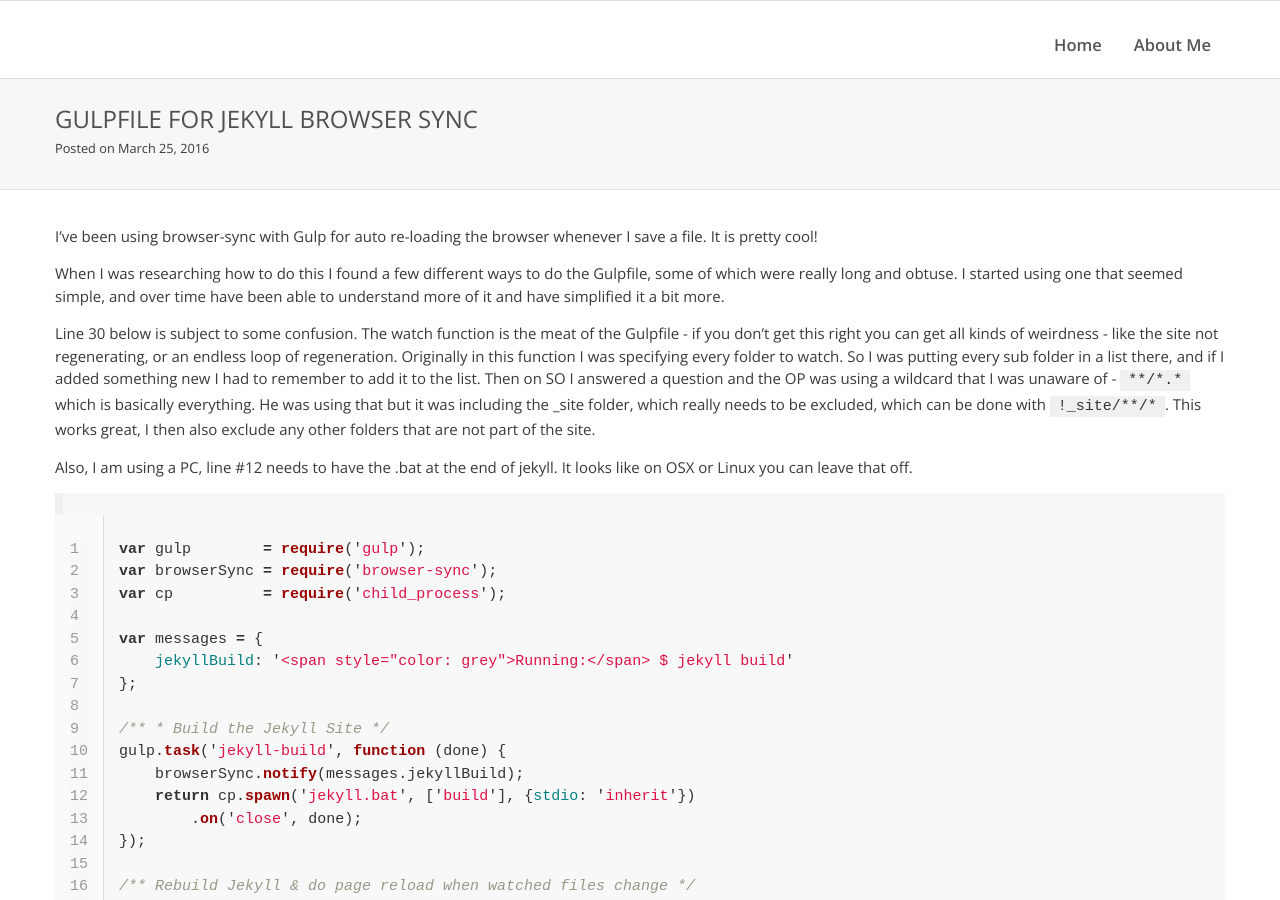
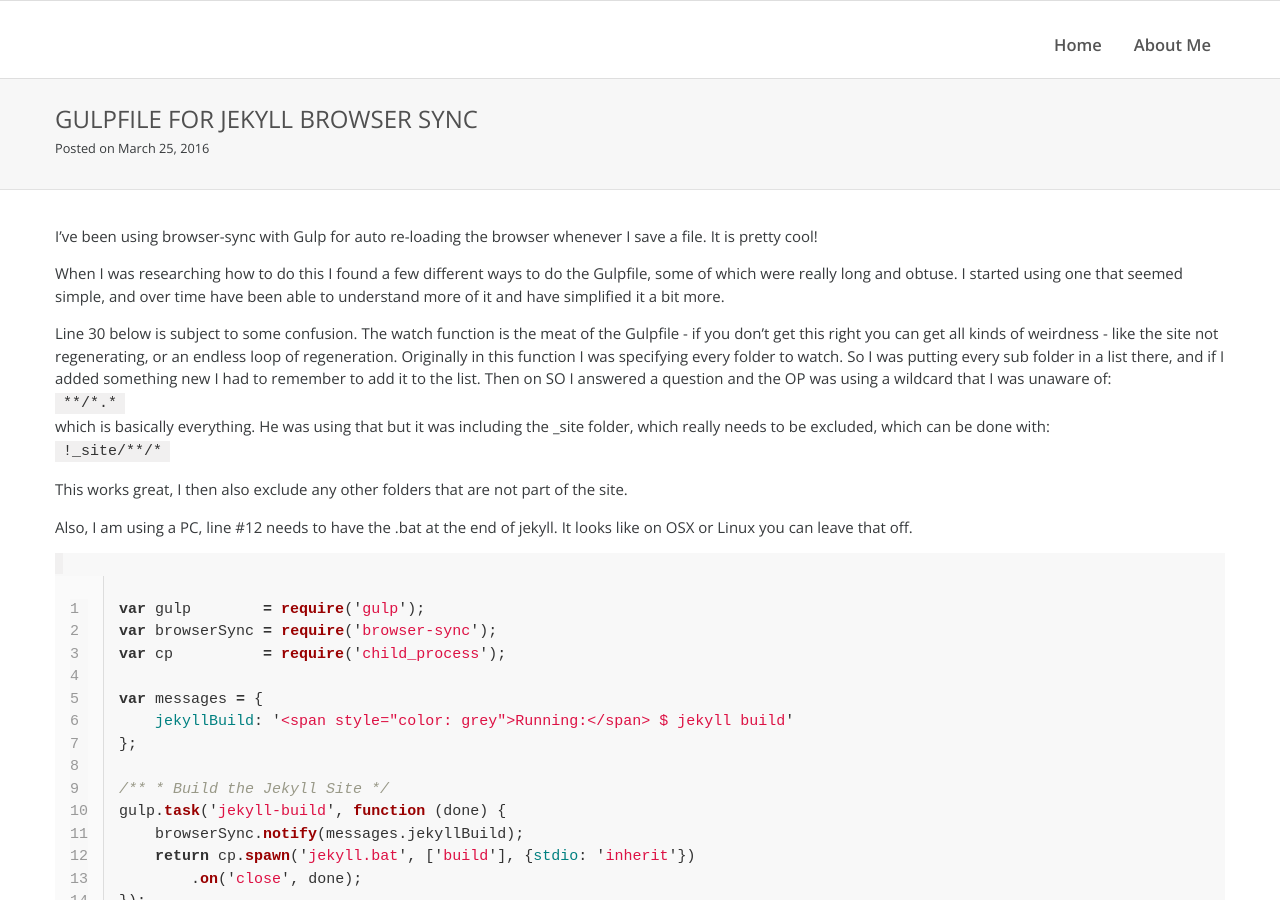
Before and after one commit to rdyar/rdyar.github.io, a Jekyll site: the page built from _posts/2016-03-25-gulpfile-for-jekyll-browser-sync.md, in a window 1280 px wide and 900 px high. Built offline with Jekyll 4.4.1, drawn with Linux system fonts in a browser that asks for light colours.

```diff
--- a/_posts/2016-03-25-gulpfile-for-jekyll-browser-sync.md
+++ b/_posts/2016-03-25-gulpfile-for-jekyll-browser-sync.md
@@ -4,7 +4,12 @@ I've been using browser-sync with Gulp for auto re-loading the browser whenever
 
 When I was researching how to do this I found a few different ways to do the Gulpfile, some of which were really long and obtuse. I started using one that seemed simple, and over time have been able to understand more of it and have simplified it a bit more.
 
-Line 30 below is subject to some confusion. The watch function is the meat of the Gulpfile - if you don't get this right you can get all kinds of weirdness - like the site not regenerating, or an endless loop of regeneration. Originally in this function I was specifying every folder to watch. So I was putting every sub folder in a list there, and if I added something new I had to remember to add it to the list. Then on SO I answered a question and the OP was using a wildcard that I was unaware of - `**/*.*` which is basically everything. He was using that but it was including the _site folder, which really needs to be excluded, which can be done with `!_site/**/*`. This works great, I then also exclude any other folders that are not part of the site.
+Line 30 below is subject to some confusion. The watch function is the meat of the Gulpfile - if you don't get this right you can get all kinds of weirdness - like the site not regenerating, or an endless loop of regeneration. Originally in this function I was specifying every folder to watch. So I was putting every sub folder in a list there, and if I added something new I had to remember to add it to the list. Then on SO I answered a question and the OP was using a wildcard that I was unaware of:
+`**/*.*`
+which is basically everything. He was using that but it was including the _site folder, which really needs to be excluded, which can be done with:
+`!_site/**/*`
+
+This works great, I then also exclude any other folders that are not part of the site.
 
 Also, I am using a PC, line #12 needs to have the .bat at the end of jekyll. It looks like on OSX or Linux you can leave that off.
 
```
